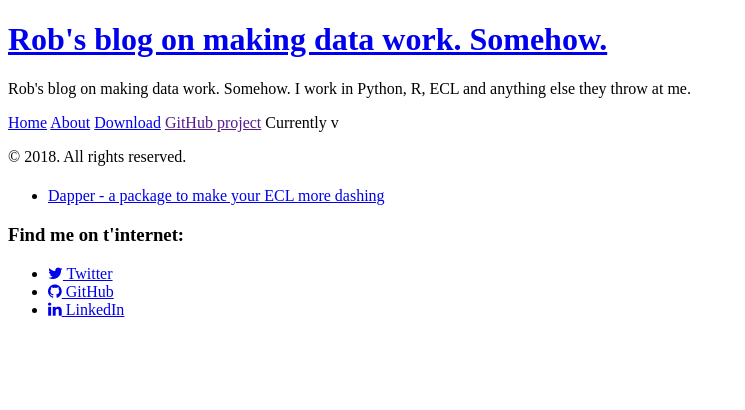
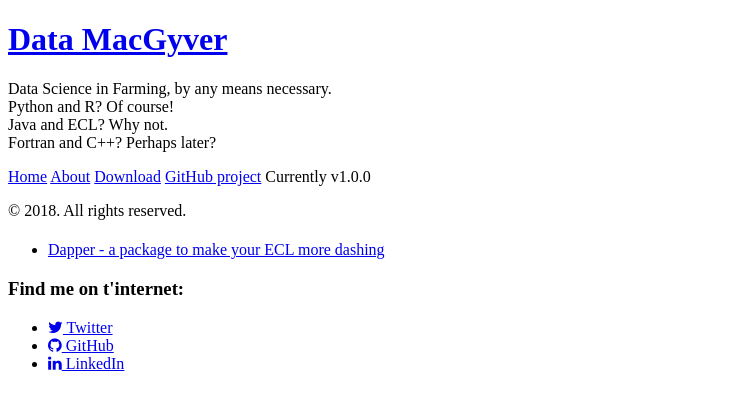
Before and after one commit to datamacgyver/old.datamacgyvergithubio, a Jekyll site: the page built from index.md, in a window 1280 px wide. Shown: the top 410 px of the page, without its empty margins (0-745 px from the left). Built offline with Jekyll 4.4.1, drawn with Linux system fonts in a browser that asks for light colours; our own code applies the rules of GitHub Pages for plain Markdown files; Markdown is read by kramdown in place of the engine named in the settings; the list of posts is cut into pages by our own code.

Commit message:
Adding all the Hyde _config fields

```diff
--- a/_config.yml
+++ b/_config.yml
@@ -1,9 +1,35 @@
-title: Rob's blog on making data work. Somehow.
+# Dependencies
+markdown:         redcarpet
+highlighter:      pygments
+
+# Permalinks
+permalink:        pretty
+# relative_permalinks: true #TODO: Since v3.0, permalinks for pages in subfolders must be relative to the site source directory, not the parent directory. Check https://jekyllrb.com/docs/upgrading/ for more info.
+# Caues theme to crash on non-landing page if left. Reckon you can find the error in _layouts
+
+author:
+  name:           'Rob Mansfield'
+  url:            https://twitter.com/dataMacgyver
+
+paginate:         5
+
+# Custom vars
+version:          1.0.0
+
+github:
+  repo:           https://github.com/datamacgyver/datamacgyver.github.io
+
+# Original Stuff
+title: Data MacGyver
+tagline: 'I have a paperclip and some freetext fields. Make me a general AI.'
+
 author: GitHub User
 email: mansfieldbitter@gmail.com
 description: > # this means to ignore newlines until "baseurl:"
-  Rob's blog on making data work. Somehow. I work in Python, R, ECL and
-  anything else they throw at me.
+    Data Science in Farming, by any means necessary.<br>
+    Python and R? Of course!<br>
+    Java and ECL? Why not.<br>
+    Fortran and C++? Perhaps later?
 
 # social links
 twitter_username: datamacgyver
@@ -15,5 +41,3 @@ dribbble_username:
 
 show_excerpts: true # set to false to remove excerpts on the homepage
 show_downloads: true
-
-theme: jekyll-theme-midnight
```
